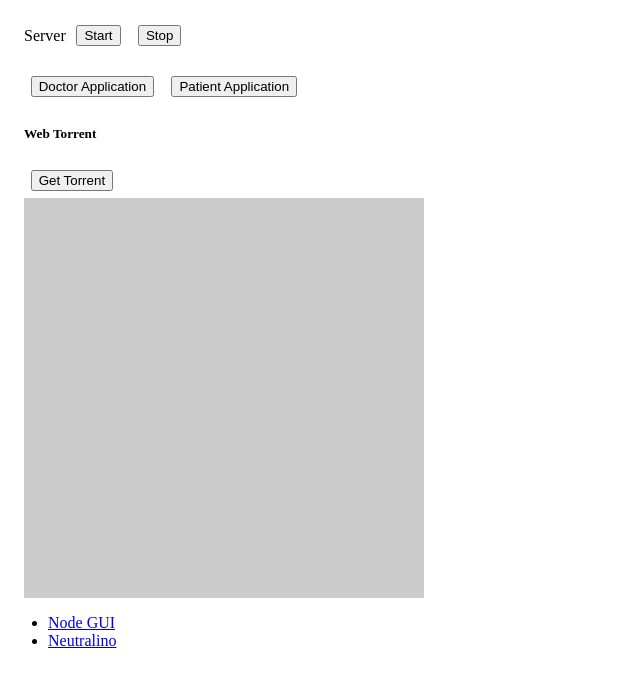
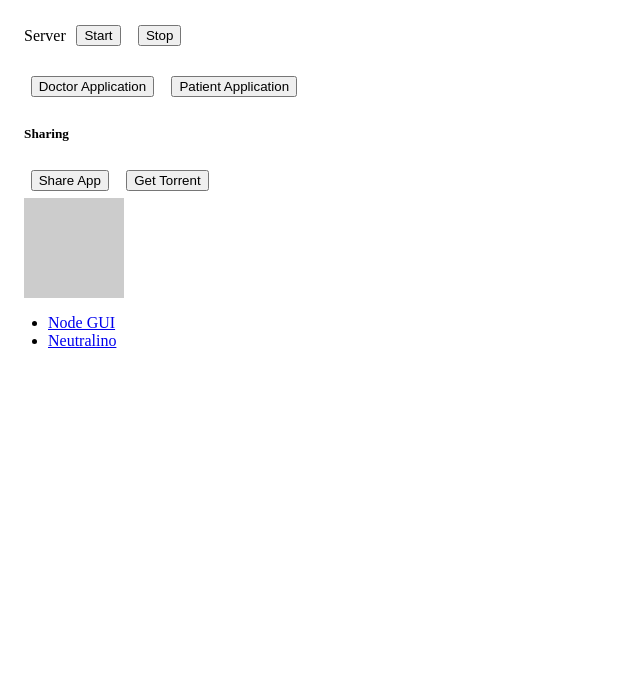
Before and after one commit to saumya/NWjs, a website with bundled scripts: page app/index.html in a window 1280 px wide. Shown: the whole page, without its empty margins (0-640 px from the left). Built offline with nearby package versions, Linux system fonts and the light colour scheme; files whose address does not match are found by name.

Commit message:
fix: share.html page is not opening

```diff
--- a/app/index.html
+++ b/app/index.html
@@ -20,9 +20,10 @@
 		<button onclick="onOpenPatientApp()"> Patient Application </button>
 	</div>
 	<div class="container">
-		<h5> Web Torrent </h5>
+		<h5> Sharing </h5>
+		<button onclick="onOpenShareApp()"> Share App </button>
 		<button id="btnDownloadTest"> Get Torrent </button>
-		<div id="torrentDiv" style="width: 400px; height:400px; background-color: #ccc;">
+		<div id="torrentDiv" style="width: 100px; height:100px; background-color: #ccc;">
 			<!-- Result -->
     </div>
 		</div>
--- a/app/ui.js
+++ b/app/ui.js
@@ -3,18 +3,31 @@
 	//var os = require('os')
 	//document.write('Our computer is: ', os.platform())
 	//var osName = os.platform()
-/*
+
 	const express = require('express')
 	const app = express()
 	const port = 3000
 	const gui = require('nw.gui')
-*/
+
 	const onOpenDoctorApp = function(){
 		//gui.Window.open(`http://localhost:${port}`, {
 		gui.Window.open('https://doctor.findhealth.today/', { "width": 800, "height": 600 })
 	}
 	const onOpenPatientApp = function(){
 		gui.Window.open('https://letme.findhealth.today/', { "width": 1000, "height": 600 })
+	}
+	const onOpenShareApp = function(){
+		//gui.Window.open('share.html', { "width": 800, "height": 600})
+		// current folder
+		/*
+		// Windows
+		var path = require('path');
+		path.dirname(process.execPath);
+		*/
+		// MacOS
+		let filePath = global.__dirname + '/app/share.html'
+		console.log('filePathath', filePath)
+		gui.Window.open( filePath, { "width": 800, "height": 600} )
 	}
 /*
 	const startServer = function(){
```
